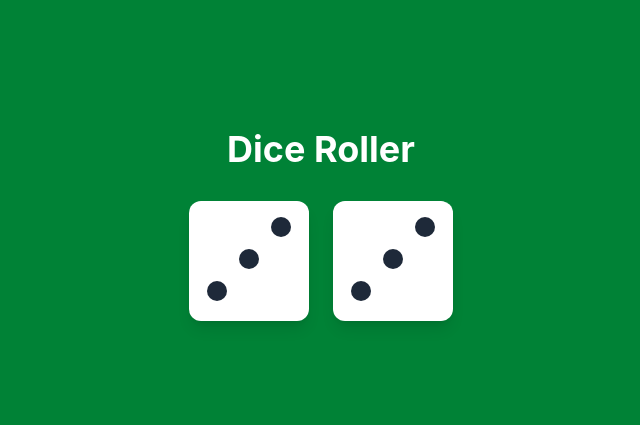
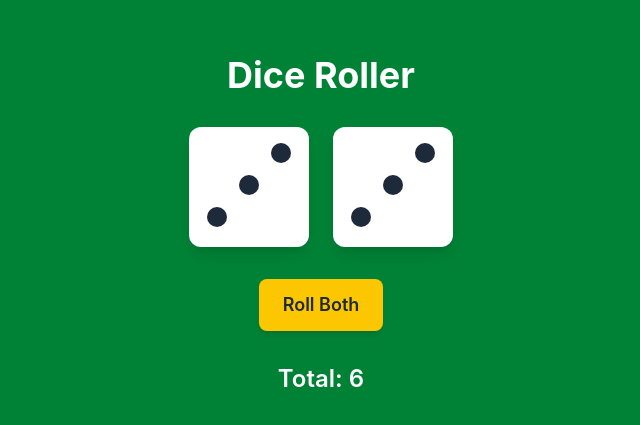
Before and after one commit to mileszh/dice-roller-app, a React (Vite) app: page / in a window 1280 px wide. Shown: the part 175-600 px from the top of the page, without its empty margins (319-959 px from the left). Built offline with nearby package versions, Linux system fonts and the light colour scheme.

Commit message:
dice-06: Lift state up for shared dice control

```diff
--- a/src/App.tsx
+++ b/src/App.tsx
@@ -1,14 +1,38 @@
 import Die from "./components/Die";
+import { useState } from "react";
+
+function rollDie() {
+  return Math.floor(Math.random() * 6) + 1;
+}
 
 function App() {
+  const [die1, setDie1] = useState(3);
+  const [die2, setDie2] = useState(3);
+
+  const total = die1 + die2;
+
+  function rollBoth() {
+    setDie1(rollDie());
+    setDie2(rollDie());
+  }
+
   return (
     <div className="flex min-h-screen flex-col items-center justify-center gap-8 bg-green-700">
       <h1 className="text-4xl font-bold text-white">Dice Roller</h1>
 
       <div className="flex gap-6">
-        <Die initialValue={3} />
-        <Die initialValue={3} />
+        <Die value={die1} onRoll={() => setDie1(rollDie())} />
+        <Die value={die2} onRoll={() => setDie2(rollDie())} />
       </div>
+
+      <button
+        onClick={rollBoth}
+        className="rounded-lg bg-yellow-400 px-6 py-3 text-lg font-semibold text-gray-800 shadow-md transition-colors hover:bg-yellow-300"
+      >
+        Roll Both
+      </button>
+
+      <p className="text-2xl font-semibold text-white">Total: {total}</p>
     </div>
   );
 }
--- a/src/components/Die.tsx
+++ b/src/components/Die.tsx
@@ -1,5 +1,3 @@
-import { useState } from "react";
-
 const dotPositions: Record<number, number[]> = {
   1: [4],
   2: [2, 6],
@@ -10,23 +8,18 @@
 };
 
 interface DieProps {
-  initialValue: number;
+  value: number;
+  onRoll: () => void;
 }
 
-function Die({ initialValue }: DieProps) {
-  const [value, setValue] = useState(initialValue);
-
-  function roll() {
-    setValue(Math.floor(Math.random() * 6) + 1);
-  }
-
+function Die({ value, onRoll }: DieProps) {
   const dots = dotPositions[value] ?? [];
 
   return (
     <button
       className="grid grid-cols-3 grid-rows-3 gap-2 rounded-xl bg-white p-4 shadow-lg"
       style={{ width: "120px", height: "120px" }}
-      onClick={roll}
+      onClick={onRoll}
     >
       {Array.from({ length: 9 }).map((_, i) => (
         <div key={i} className="flex items-center justify-center">
```
